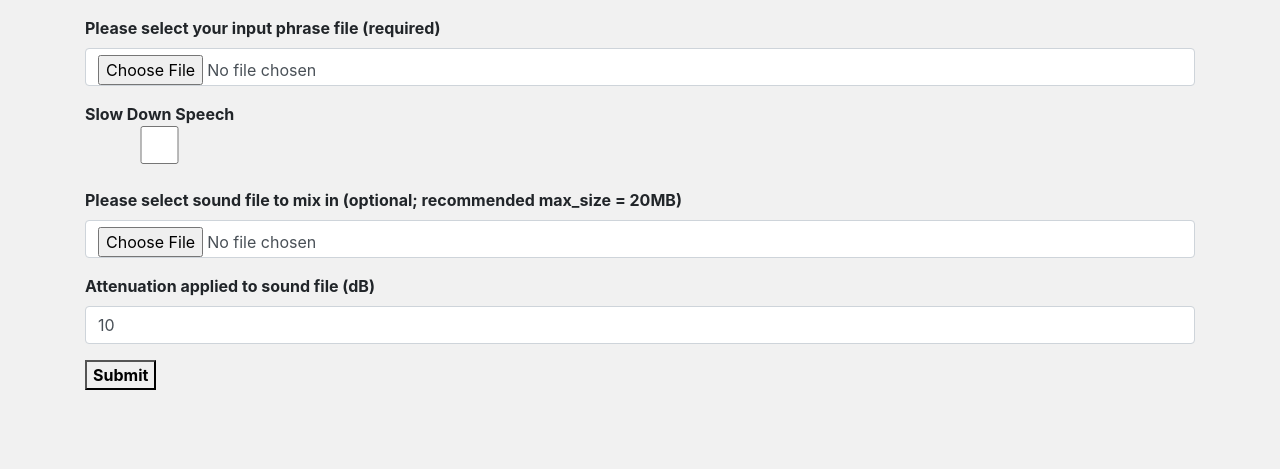
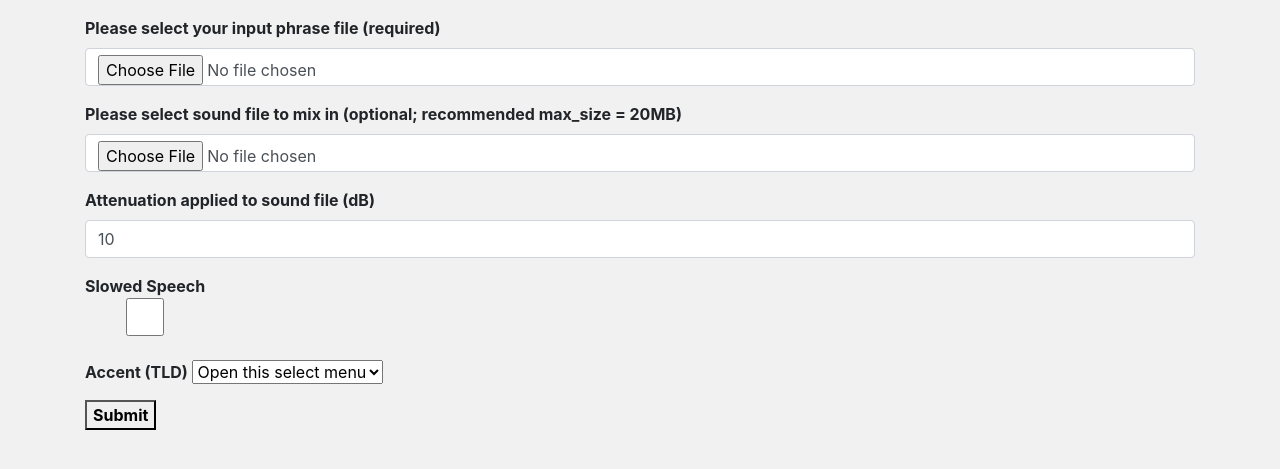
Before and after one commit to jeffwright13/flask-apg, a Flask app: page / in a window 1280 px wide. Shown: the part 82-551 px from the top of the page. Run offline with Flask 2, Linux system fonts and the light colour scheme; some libraries are stand-ins or nearby versions.

Commit message:
Add Boostrap dropdown chooser for accents.

```diff
--- a/app/templates/public/setvals.html
+++ b/app/templates/public/setvals.html
@@ -17,14 +17,6 @@
         </div>
 
         <div class="form-group">
-          <label class="switch">
-            <b>Slow Down Speech</b>
-            <input type="checkbox" class="form-control" id="slow" name="slow" />
-            <span class="slider round"></span>
-          </label>
-        </div>
-
-        <div class="form-group">
           <label>
             <b>Please select sound file to mix in (optional; recommended max_size = 20MB)</b>
           </label>
@@ -40,6 +32,28 @@
           <span class="slider round"></span>
         </div>
 
+        <div class="form-group">
+          <label class="switch">
+            <b>Slowed Speech</b>
+            <input type="checkbox" class="form-control" id="slow" name="slow" />
+            <span class="slider round"></span>
+          </label>
+        </div>
+        <div class="form-group">
+            <b>Accent (TLD)</b>
+            <select class="form-select" aria-label="Default select example">
+              <option selected>Open this select menu</option>
+              <option value="com.au">Aussie</option>
+              <option value="co.uk">Brit</option>
+              <option value="com">Yank</option>
+              <option value="ca">Canuck</option>
+              <option value="co.in">Indian</option>
+              <option value="ie">Paddy</option>
+              <option value="co.za">Afrikaaner</option>
+            </select>
+          </div>
+
+
         <button type="submit"><b>Submit</b></button>
 
       </form>
```
